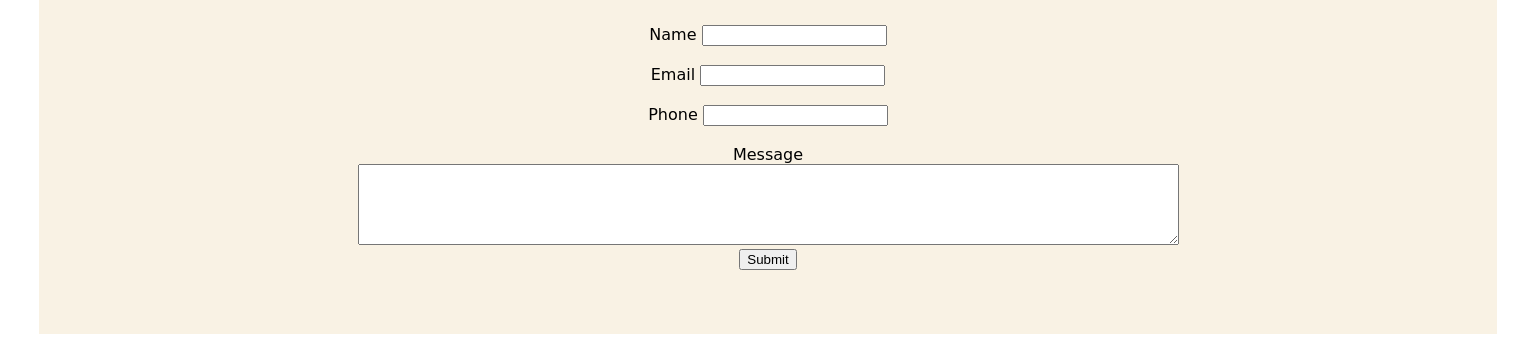
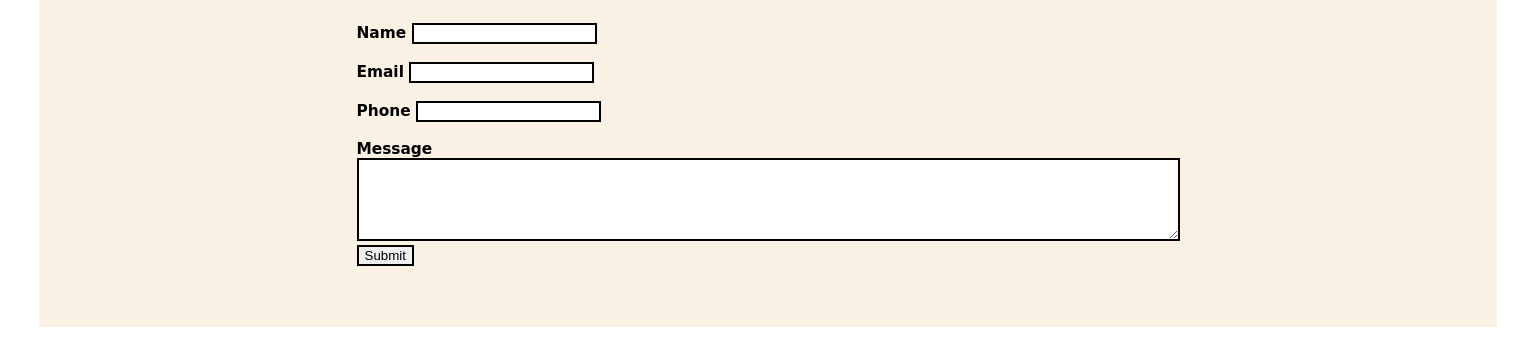
Before and after one commit to BraedonKlock/Nest-Knead, a plain HTML site: page contact.html in a window 1536 px wide. Shown: the part 715-1057 px from the top of the page. Drawn offline with Linux system fonts and the light colour scheme.

Commit message:
V1.8 - Styled the Contact Us page to make it look cleaner

```diff
--- a/css/contact.css
+++ b/css/contact.css
@@ -95,17 +95,20 @@
     }
     main {
         display: flex;
-        text-align: center;
         align-items: center;
         justify-content: center;
-        padding: 4rem 0 4rem 0;
+        padding: 4vw 0 4vw 0;
         background-color: rgb(249,242,228);
     }
     form {
+        text-align: left;
         font-family: cursive;
-        align-items: center;
-        justify-content: center;
+        font-weight: bold;
+        font-size: 1vw;
         background-color: rgb(249,242,228);
+    }
+    input, textarea {
+        border: .15vw solid black;
     }
     footer {
         width: 100%;
```
Also changed, not shown: eggs.html (+1 -1 lines).
